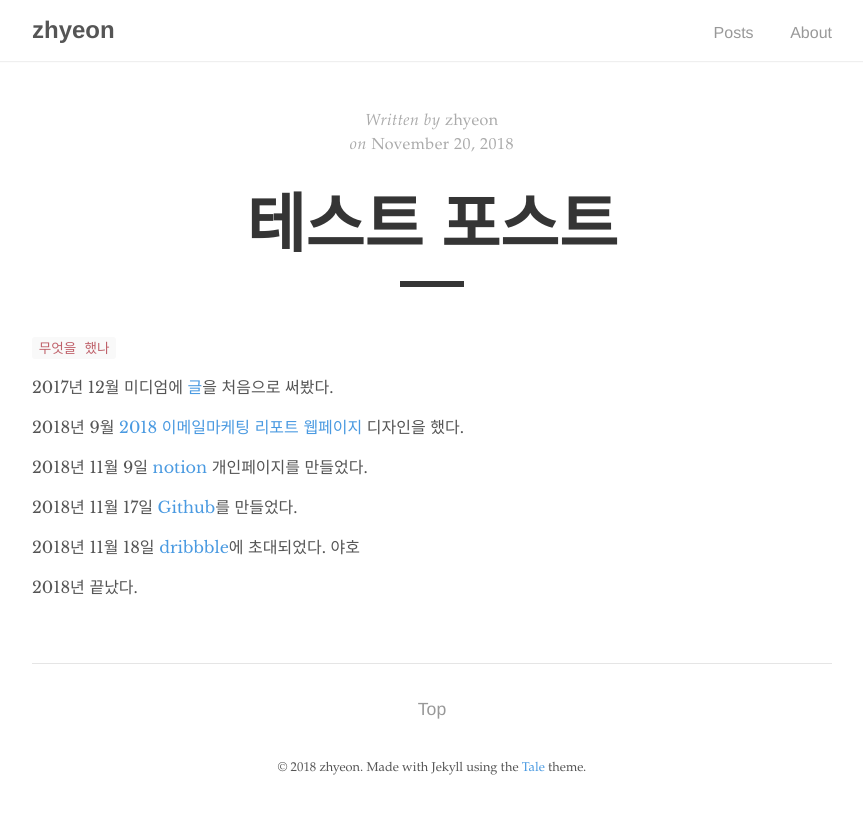
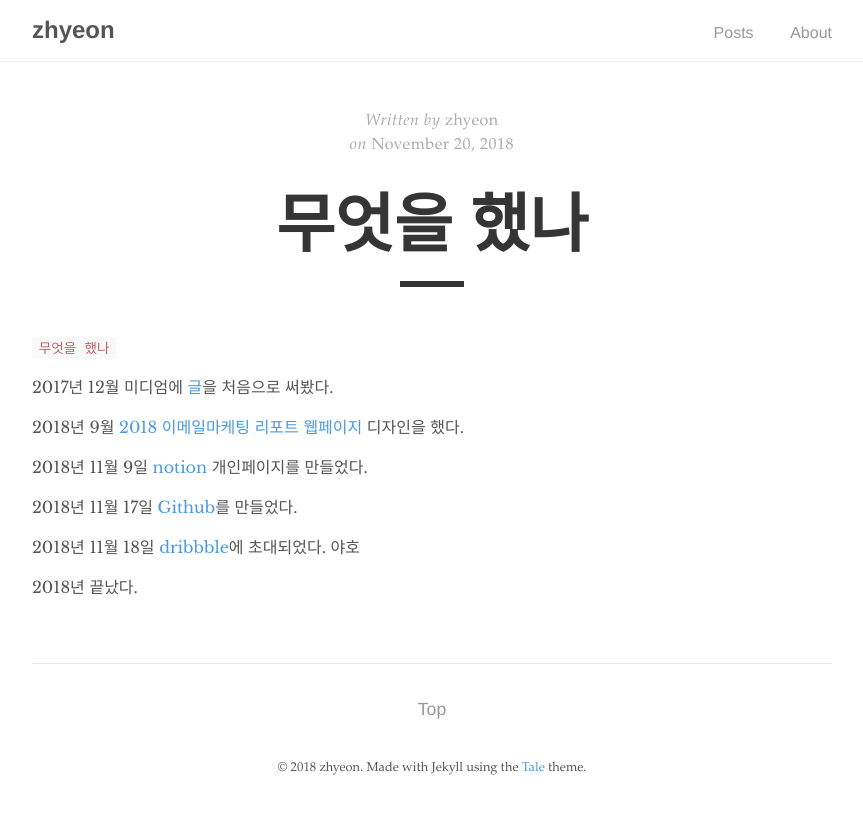
Before and after one commit to zhyeon/zhyeon.github.com, a Jekyll site: the page built from _posts/2018-11-20-test.md, in a window 1280 px wide. Shown: the top 814 px of the page, without its empty margins (208-1071 px from the left). Built offline with Jekyll 4.4.1, drawn with Linux system fonts in a browser that asks for light colours.

Commit message:
post title

```diff
--- a/_posts/2018-11-20-test.md
+++ b/_posts/2018-11-20-test.md
@@ -1,6 +1,6 @@
 ---
 layout: post
-title: "테스트 포스트"
+title: "무엇을 했나"
 author: "zhyeon"
 ---
 
```
